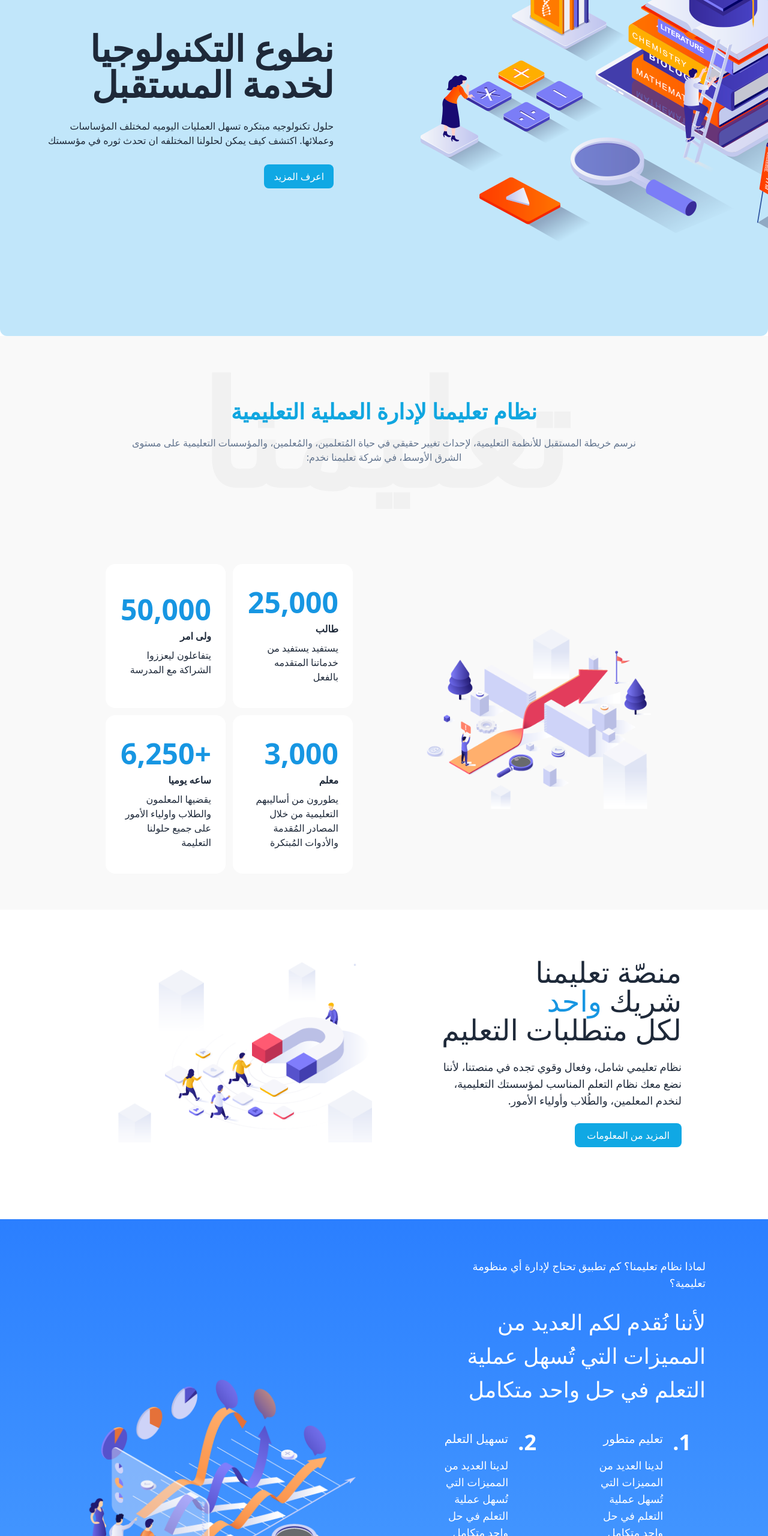
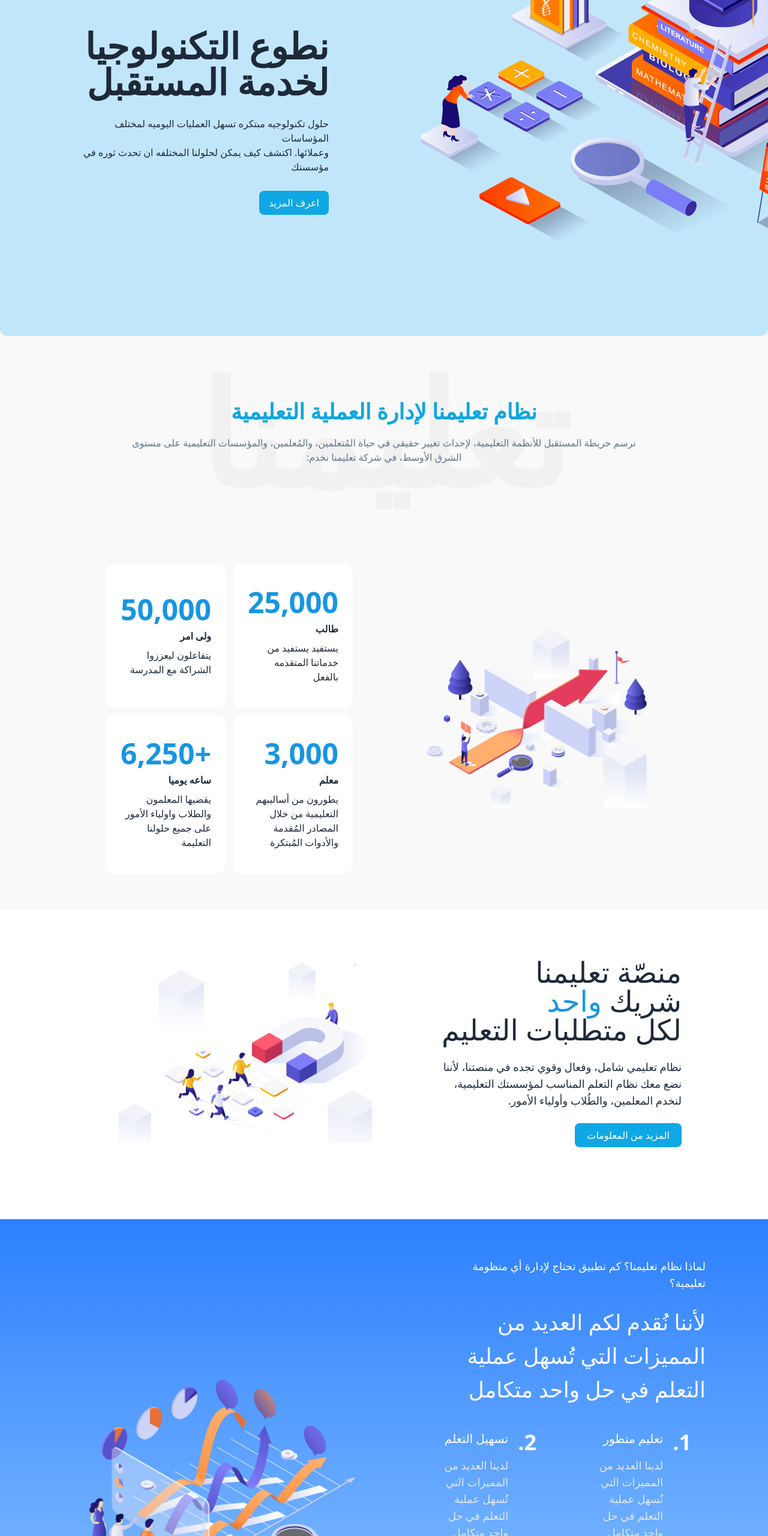
Before and after one commit to ahmedazmy20/ouredu, a website: page index.html in a window 1280 px wide. Shown: the part 240-2800 px from the top of the page at 60% size. Drawn offline with Linux system fonts and the light colour scheme.

Commit message:
bg-responsive

```diff
--- a/index.html
+++ b/index.html
@@ -89,19 +89,21 @@
       <div style="
             background-image: url('./imgs/تعليمنا.png');
           "
-        class="md:h-screen rounded-xl min-h-[31rem] bg-right-bottom md:bg-center flex flex-col justify-center items-center md:items-end max-w-[82rem] mx-auto py-5 md:pt-16">
-        <div class="card flex flex-col items-center md:items-start max-w-[32rem] gap-7 xl:me-20 mt-52 md:mt-0">
-          <h2 class="text-2xl md:text-6xl font-semibold px-11 text-center md:text-start md:px-0">
+        class="md:h-screen rounded-xl min-h-[31rem]  bg-cover bg-[-35rem_-6rem]
+         sm:bg-center sm:bg-auto  flex flex-col justify-center items-center sm:items-end max-w-[84rem] mx-auto py-5 md:pt-16">
+        <div
+          class="card flex flex-col items-center sm:items-start max-w-[26rem] lg:max-w-[32rem] gap-3 md:gap-7 xl:me-20 mt-60 pt-10 sm:mt-0 sm:px-11">
+          <h2 class="text-2xl md:text-4xl lg:text-6xl font-semibold px-11 text-center sm:text-start sm:px-0">
             نطوع التكنولوجيا <br class="hidden md:block" />
             لخدمة المستقبل
           </h2>
-          <p class="text-xs md:text-base text-center md:text-start px-11 md:px-0">
+          <p class="text-xs md:text-base text-center sm:text-start px-11 sm:px-0">
             حلول تكنولوجيه مبتكره تسهل العمليات اليوميه لمختلف المؤساسات
             <br class="hidden lg:block" />وعملائها. اكتشف كيف يمكن لحلولنا
             المختلفه ان تحدث ثوره في مؤسستك
           </p>
           <button
-            class="border md:border-none rounded-xl bg-[#10a8e4] hover:bg-[#118dbe] text-white flex items-center justify-center py-1 md:py-2 px-4 transition-all md:rounded-lg">
+            class="border md:border-none rounded-xl bg-[#10a8e4] hover:bg-[#118dbe] text-white  py-2 px-4 transition-all md:rounded-lg">
             اعرف المزيد
           </button>
         </div>
@@ -195,7 +197,7 @@
 
           <!-- text -->
           <div class="order-2 lg:order-1">
-            <h3 class="text-2xl md:text-3xl xl:text-5xl font- text-center md:text-start">
+            <h3 class="text-2xl md:text-3xl xl:text-5xl text-center md:text-start">
               منصّة تعليمنا <br class="hidden md:block" />
               <span class="md:hidden">...</span> شريك
               <span class="text-[#1796E2]">واحد</span> <br />
@@ -218,8 +220,8 @@
 
     <!-- section 4 -->
     <section id="blog" class="py-10">
-      <div class=" bg-gradient-to-b from-blue-500 to-blue-400">
-        <div class="xl:px-16 py-10 min-h-screen max-w-[82rem]  mx-auto grid i grid-cols-1 lg:grid-cols-2 gap-x-10">
+      <div class=" bg-gradient-to-b from-blue-500 to-blue-300">
+        <div class="xl:px-16 py-10 max-h-screen max-w-[82rem]  mx-auto grid i grid-cols-1 lg:grid-cols-2 gap-x-10">
           <!-- img -->
           <div class="flex items-center justify-center order-1 lg:order-2">
             <img src="./imgs/Advantage.png" alt="img" class="min-w-[20rem] max-w-full" />
@@ -243,7 +245,7 @@
                   <h3 class="text-xl ">
                     تعليم متطور
                   </h3>
-                  <p class="text-sm md:text-lg md:text-start mt-4 text-slate-67500">
+                  <p class="text-sm md:text-lg md:text-start mt-4 text-slate-200">
                     لدينا العديد من المميزات التي تُسهل عملية التعلم في حل واحد
                     متكامل
                   </p>
@@ -256,7 +258,7 @@
                   <h3 class="text-xl ">
                     تسهيل التعلم
                   </h3>
-                  <p class="text-sm md:text-lg md:text-start mt-4 text-slate-67500">
+                  <p class="text-sm md:text-lg md:text-start mt-4 text-slate-200">
                     لدينا العديد من المميزات التي تُسهل عملية التعلم في حل واحد
                     متكامل
                   </p>
@@ -269,7 +271,7 @@
                   <h3 class="text-xl">
                     النمو المؤسسي
                   </h3>
-                  <p class="text-sm md:text-lg md:text-start mt-4 text-slate-67500">
+                  <p class="text-sm md:text-lg md:text-start mt-4 text-slate-200">
                     عزز نمو مؤسستك من خلال حلولنا.
                   </p>
                 </div>
@@ -281,7 +283,7 @@
                   <h3 class="text-xl">
                     تعليم مُعَد بدقة ليُناسب تقدم المستقبل
                   </h3>
-                  <p class="text-sm md:text-lg md:text-start mt-4 text-slate-67500">
+                  <p class="text-sm md:text-lg md:text-start mt-4 text-slate-200">
                     باستخدام أحدث أدوات التعلم في القرن الحادي والعشرين.
                   </p>
                 </div>
@@ -351,13 +353,8 @@
 
 
         </div>
-
       </div>
 
-      </div>
-
-
-      </div>
 
     </section>
 
@@ -500,7 +497,7 @@
               <p class="text-gray-600 text-sm font-semibold md:text-2xl mt-3">
                 كيف تساعد «تعليمنا» في تتبّع تقدّم الطُلّاب وتحليل أدائهم؟
               </p>
-              <i class="fa-solid fas fa-share-alt cursor-pointer fa-beat text-slate-500"></i>
+              <i class="fa-solid fa-share-alt cursor-pointer fa-beat text-slate-500"></i>
               <p class="text-gray-400 text-sm">
                 يعتبر تتبع أداء الطلاب وتحليل بياناتهم أحد العوامل الأساسية في تحسين جودة التعليم، حيث يساعد
                 المُعلّمين على فهم نقاط القوة والضعف لدى ا...
@@ -534,7 +531,7 @@
               <p class="text-gray-600 text-sm font-semibold md:text-2xl mt-3">
                 كيف يمكن لأنظمة «تعليمنا» القضاء على الفوضى الإدارية في المدارس؟
               </p>
-              <i class="fa-solid fas fa-share-alt cursor-pointer fa-beat text-slate-500"></i>
+              <i class="fa-solid fa-share-alt cursor-pointer fa-beat text-slate-500"></i>
               <p class="text-gray-400 text-sm">
                 تواجه العديد من المدارس تحديات كبيرة في إدارة عملياتها اليومية، حيث تعتمد الكثير منها على الأساليب
                 التقليدية في تنظيم شؤون الطلاب والمُ...
@@ -567,7 +564,7 @@
               <p class="text-gray-600 text-sm font-semibold md:text-2xl mt-3">
                 كيفية التغلب على 3 عقبات كبيرة في مجال التكنولوجيا التعليمية في عام 2025؟
               </p>
-              <i class="fa-solid fas fa-share-alt cursor-pointer fa-beat text-slate-500"></i>
+              <i class="fa-solid fa-share-alt cursor-pointer fa-beat text-slate-500"></i>
               <p class="text-gray-400 text-sm">
                 في الوقت الذي تواجه فيه المدارس تحديات تتعلّق بالميزانية والموارد، فإن الحل الوحيد لاستدامة التعلُّم
                 المدعوم بالتكنولوجيا التعليمية هو ...
```
Also changed, not shown: imgs/ar.svg (added), imgs/en.svg (added), src/output.css.
